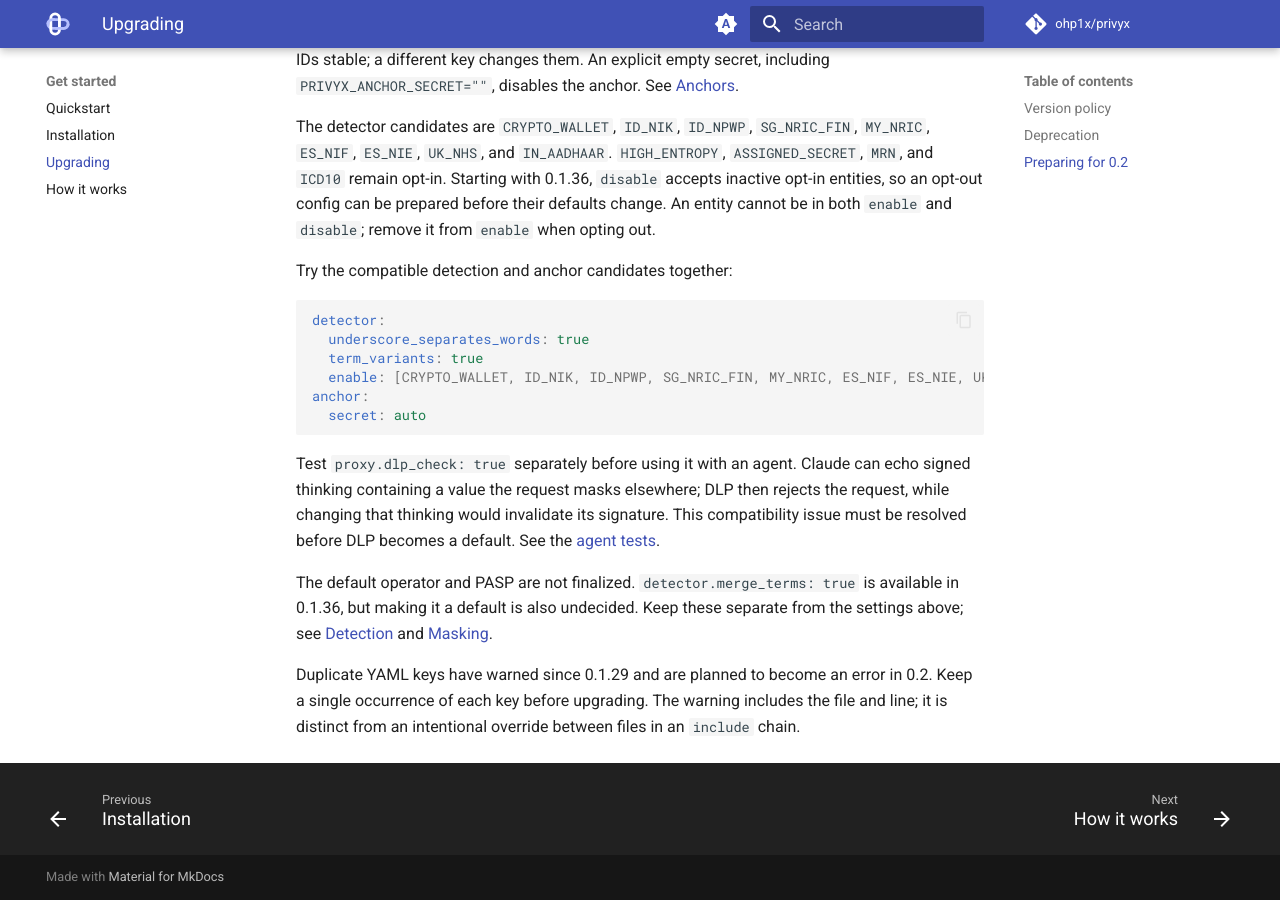
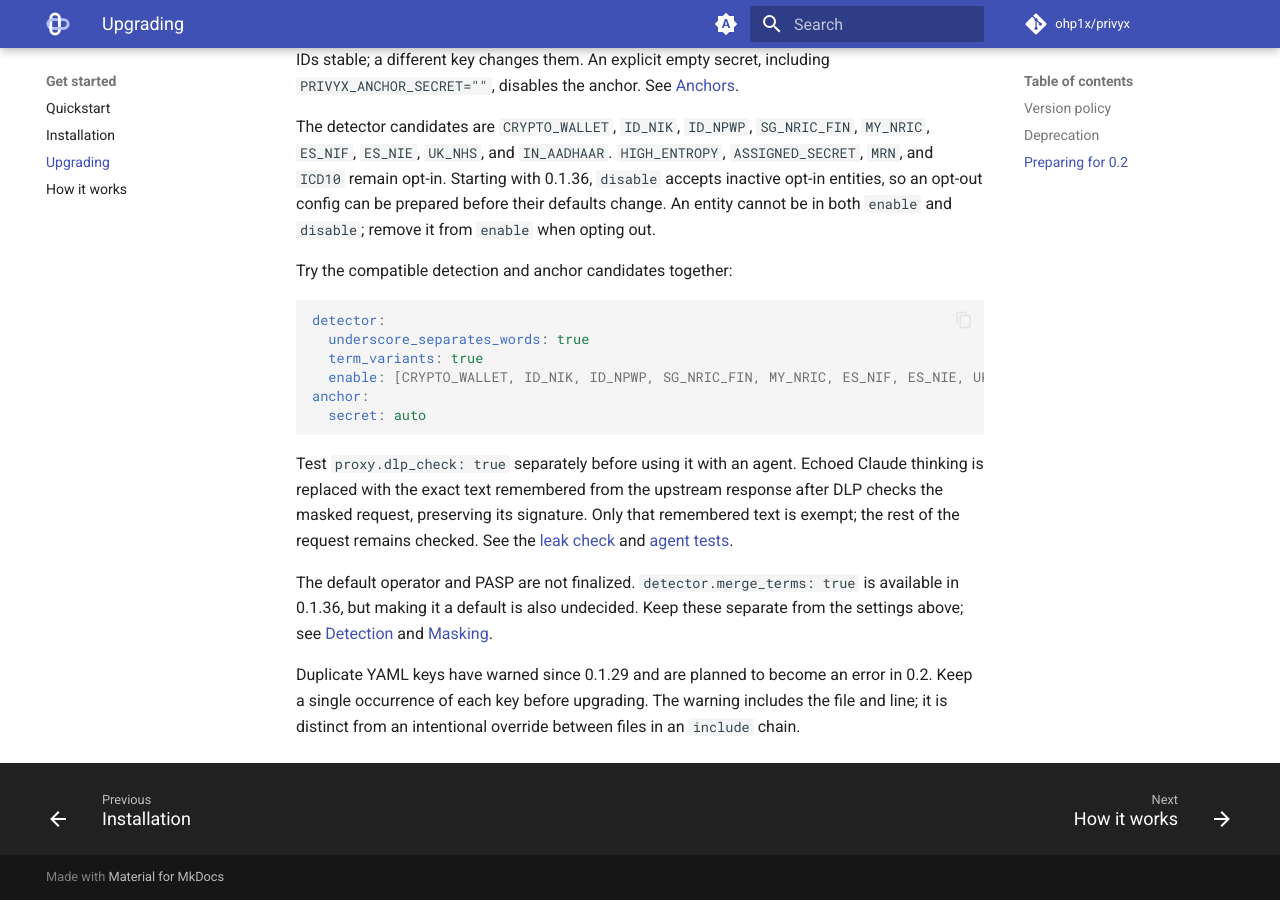
Before and after one commit to ohp1x/privyx, an MkDocs documentation site: the page built from docs/guide/upgrading.md, in a window 1280 px wide and 900 px high, scrolled down 1714 px. Built offline with MkDocs 1.6.1 and Material for MkDocs 9.7.7, drawn with Linux system fonts in a browser that asks for light colours; comment, search, counter and statistics services are not loaded.

Commit message:
fix(proxy): preserve signed thinking with dlp enabled

````diff
--- a/docs/guide/upgrading.md
+++ b/docs/guide/upgrading.md
@@ -81,11 +81,12 @@ anchor:
   secret: auto
 ```
 
-Test `proxy.dlp_check: true` separately before using it with an agent. Claude
-can echo signed thinking containing a value the request masks elsewhere; DLP
-then rejects the request, while changing that thinking would invalidate its
-signature. This compatibility issue must be resolved before DLP becomes a
-default. See the [agent tests](../development/testing.md#end-to-end-a-real-agent-make-e2e).
+Test `proxy.dlp_check: true` separately before using it with an agent. Echoed
+Claude thinking is replaced with the exact text remembered from the upstream
+response after DLP checks the masked request, preserving its signature. Only
+that remembered text is exempt; the rest of the request remains checked. See
+the [leak check](masking.md#leak-check) and
+[agent tests](../development/testing.md#end-to-end-a-real-agent-make-e2e).
 
 The default operator and PASP are not finalized. `detector.merge_terms: true`
 is available in 0.1.36, but making it a default is also undecided. Keep these
````
Also changed, not shown: CHANGELOG.md (+1 -0 lines), docs/architecture/proxy.md (+3 -1 lines), docs/development/testing.md (+4 -4 lines), docs/guide/configuration.md (+1 -1 lines), docs/guide/masking.md (+10 -2 lines), docs/security/limitations.md (+1 -1 lines), 4 other files.
